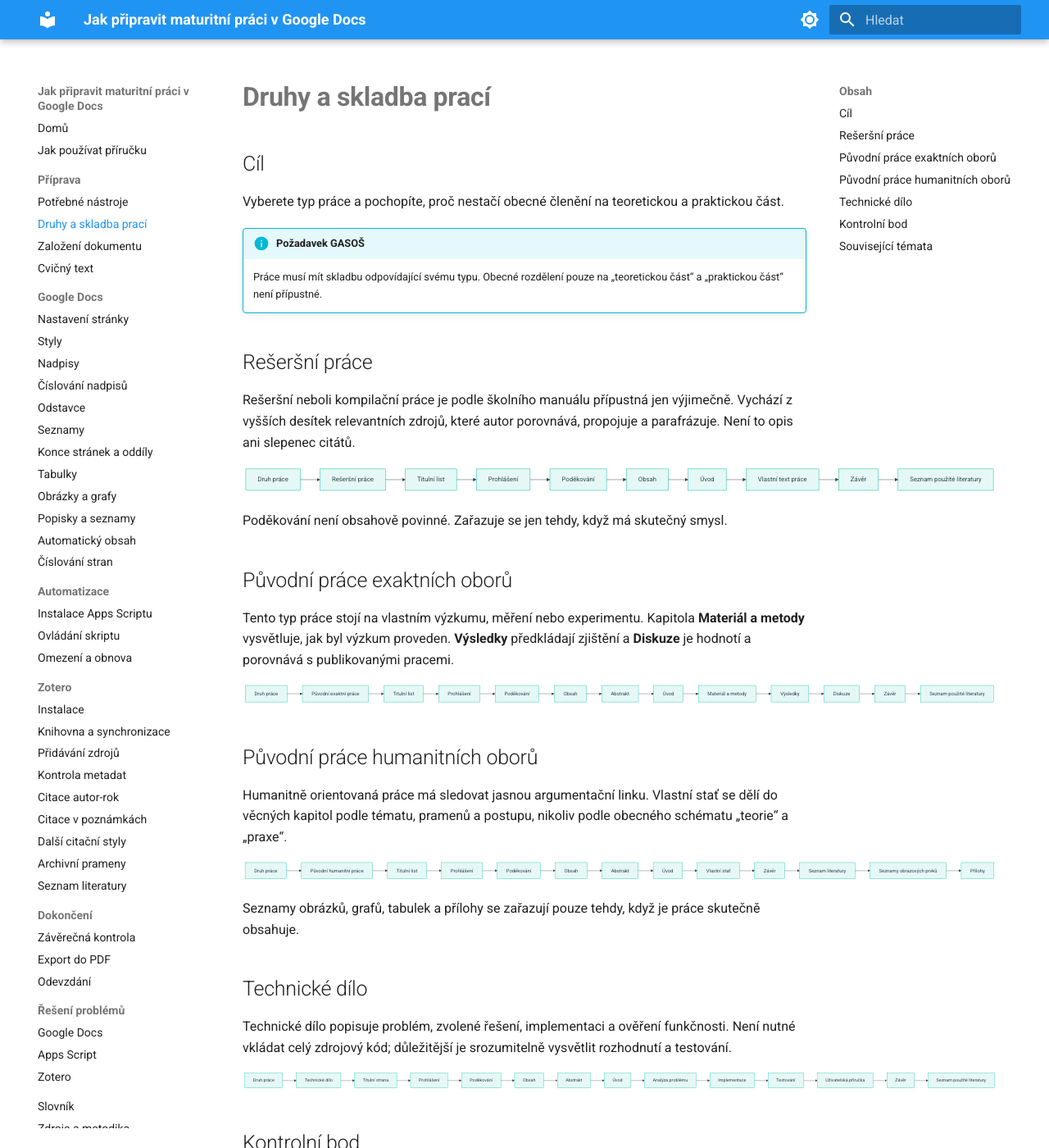
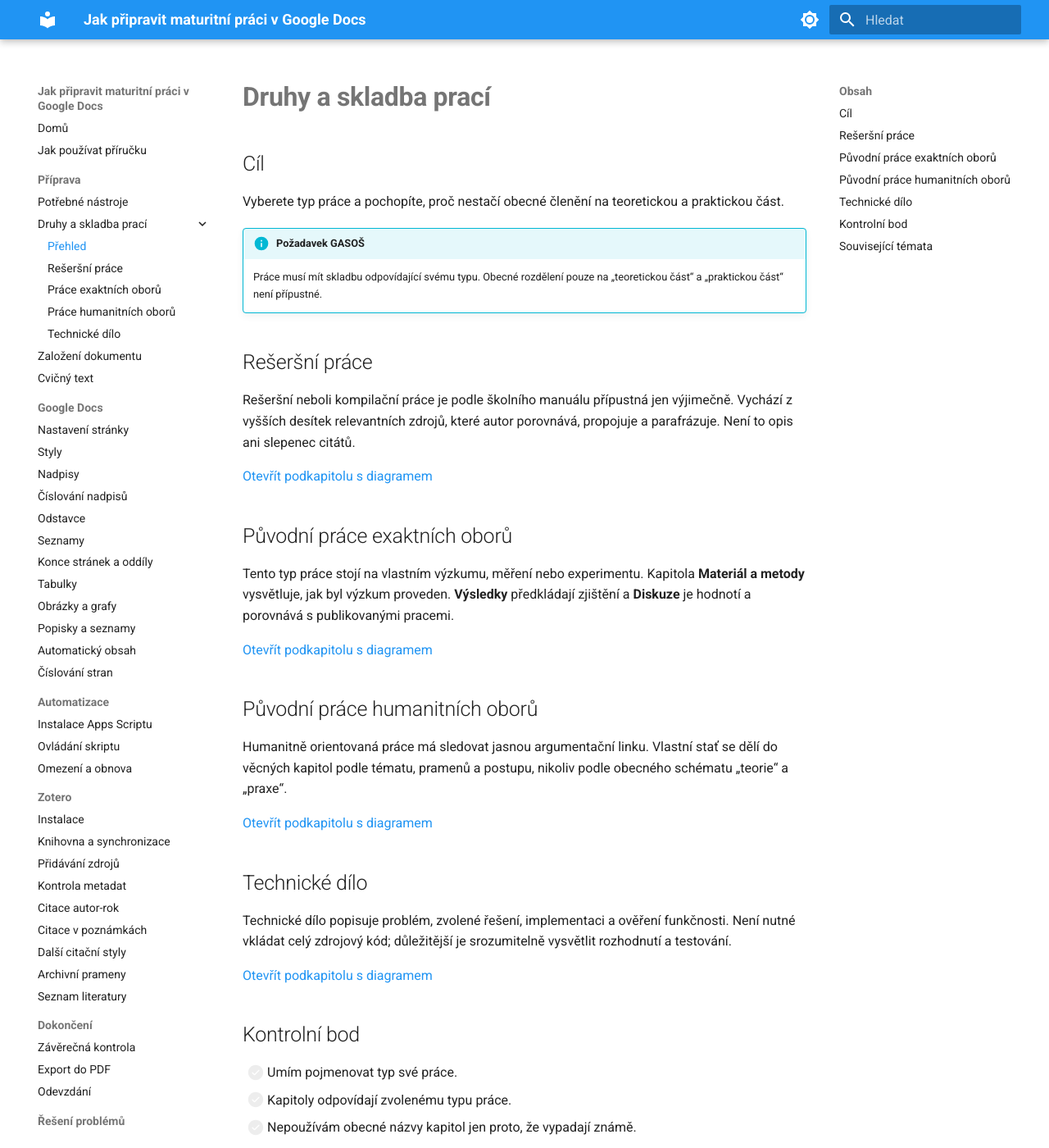
Before and after one commit to faitjaroslav-byte/maturitni_prace, an MkDocs documentation site: the page built from docs/priprava/druhy-praci.md, in a window 1280 px wide and 1400 px high. Shown: the whole window at 82% size. Built offline with MkDocs 1.6.1 and Material for MkDocs 9.7.7, drawn with Linux system fonts in a browser that asks for light colours; some of the changed text lies outside the part shown.

Commit message:
Split work types into diagram pages

````diff
--- a/docs/assets/stylesheets/extra.css
+++ b/docs/assets/stylesheets/extra.css
@@ -34,13 +34,15 @@
   margin-top: 2.1rem;
 }
 
-.md-typeset .mermaid {
-  min-width: 920px;
-}
-
 .md-typeset div:has(> .mermaid) {
   overflow-x: auto;
   padding-bottom: .5rem;
+}
+
+.md-typeset .mermaid {
+  display: block;
+  margin: 1.4rem auto;
+  min-width: 20rem;
 }
 
 .checklist li {
--- a/docs/priprava/druhy-praci.md
+++ b/docs/priprava/druhy-praci.md
@@ -11,52 +11,25 @@
 
 Rešeršní neboli kompilační práce je podle školního manuálu přípustná jen výjimečně. Vychází z vyšších desítek relevantních zdrojů, které autor porovnává, propojuje a parafrázuje. Není to opis ani slepenec citátů.
 
-```mermaid
-flowchart LR
-    D["Druh práce"] --> R["Rešeršní práce"]
-    R --> A["Titulní list"] --> B["Prohlášení"] --> C["Poděkování"] --> E["Obsah"]
-    E --> F["Úvod"] --> G["Vlastní text práce"] --> H["Závěr"] --> I["Seznam použité literatury"]
-```
-
-Poděkování není obsahově povinné. Zařazuje se jen tehdy, když má skutečný smysl.
+[Otevřít podkapitolu s diagramem](resersni-prace.md)
 
 ## Původní práce exaktních oborů
 
 Tento typ práce stojí na vlastním výzkumu, měření nebo experimentu. Kapitola **Materiál a metody** vysvětluje, jak byl výzkum proveden. **Výsledky** předkládají zjištění a **Diskuze** je hodnotí a porovnává s publikovanými pracemi.
 
-```mermaid
-flowchart LR
-    D["Druh práce"] --> R["Původní exaktní práce"]
-    R --> A["Titulní list"] --> B["Prohlášení"] --> C["Poděkování"] --> E["Obsah"]
-    E --> F["Abstrakt"] --> G["Úvod"] --> H["Materiál a metody"] --> I["Výsledky"]
-    I --> J["Diskuze"] --> K["Závěr"] --> L["Seznam použité literatury"]
-```
+[Otevřít podkapitolu s diagramem](prace-exaktnich-oboru.md)
 
 ## Původní práce humanitních oborů
 
 Humanitně orientovaná práce má sledovat jasnou argumentační linku. Vlastní stať se dělí do věcných kapitol podle tématu, pramenů a postupu, nikoliv podle obecného schématu „teorie“ a „praxe“.
 
-```mermaid
-flowchart LR
-    D["Druh práce"] --> R["Původní humanitní práce"]
-    R --> A["Titulní list"] --> B["Prohlášení"] --> C["Poděkování"] --> E["Obsah"]
-    E --> F["Abstrakt"] --> G["Úvod"] --> H["Vlastní stať"] --> I["Závěr"]
-    I --> J["Seznam literatury"] --> K["Seznamy obrazových prvků"] --> L["Přílohy"]
-```
-
-Seznamy obrázků, grafů, tabulek a přílohy se zařazují pouze tehdy, když je práce skutečně obsahuje.
+[Otevřít podkapitolu s diagramem](prace-humanitnich-oboru.md)
 
 ## Technické dílo
 
 Technické dílo popisuje problém, zvolené řešení, implementaci a ověření funkčnosti. Není nutné vkládat celý zdrojový kód; důležitější je srozumitelně vysvětlit rozhodnutí a testování.
 
-```mermaid
-flowchart LR
-    D["Druh práce"] --> R["Technické dílo"]
-    R --> A["Titulní strana"] --> B["Prohlášení"] --> C["Poděkování"] --> E["Obsah"]
-    E --> F["Abstrakt"] --> G["Úvod"] --> H["Analýza problému"] --> I["Implementace"]
-    I --> J["Testování"] --> K["Uživatelská příručka"] --> L["Závěr"] --> M["Seznam použité literatury"]
-```
+[Otevřít podkapitolu s diagramem](technicke-dilo.md)
 
 ## Kontrolní bod
 
--- a/mkdocs.yml
+++ b/mkdocs.yml
@@ -69,7 +69,12 @@
   - Jak používat příručku: jak-pouzivat-prirucku.md
   - Příprava:
       - Potřebné nástroje: priprava/nastroje.md
-      - Druhy a skladba prací: priprava/druhy-praci.md
+      - Druhy a skladba prací:
+          - Přehled: priprava/druhy-praci.md
+          - Rešeršní práce: priprava/resersni-prace.md
+          - Práce exaktních oborů: priprava/prace-exaktnich-oboru.md
+          - Práce humanitních oborů: priprava/prace-humanitnich-oboru.md
+          - Technické dílo: priprava/technicke-dilo.md
       - Založení dokumentu: priprava/zalozeni-dokumentu.md
       - Cvičný text: priprava/cvicny-text.md
   - Google Docs:
````
Also changed, not shown: docs/priprava/prace-exaktnich-oboru.md (added, +41 -0 lines), docs/priprava/prace-humanitnich-oboru.md (added, +44 -0 lines), docs/priprava/resersni-prace.md (added, +38 -0 lines), docs/priprava/technicke-dilo.md (added, +42 -0 lines).
